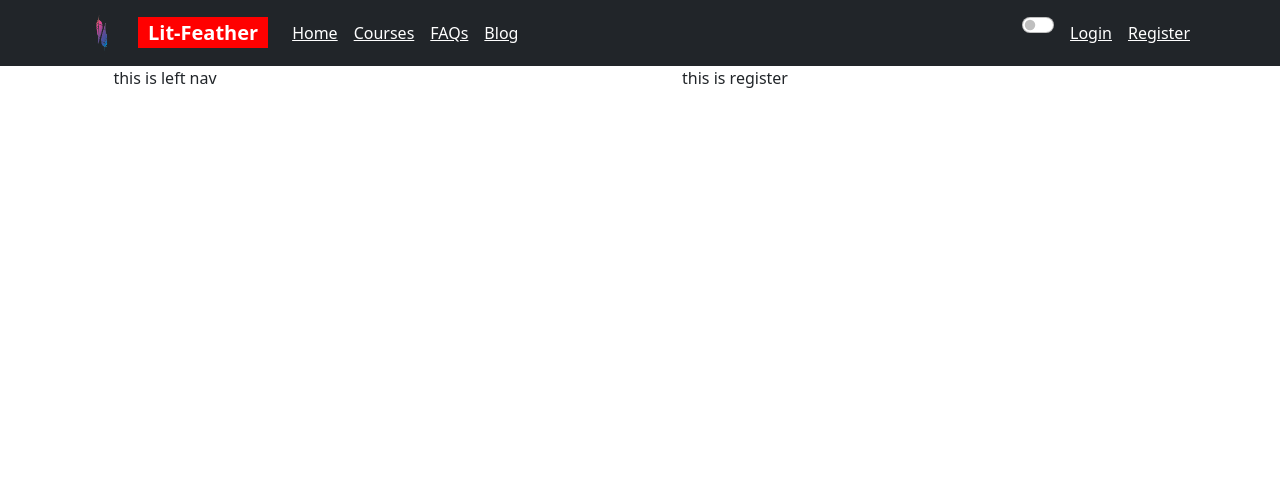
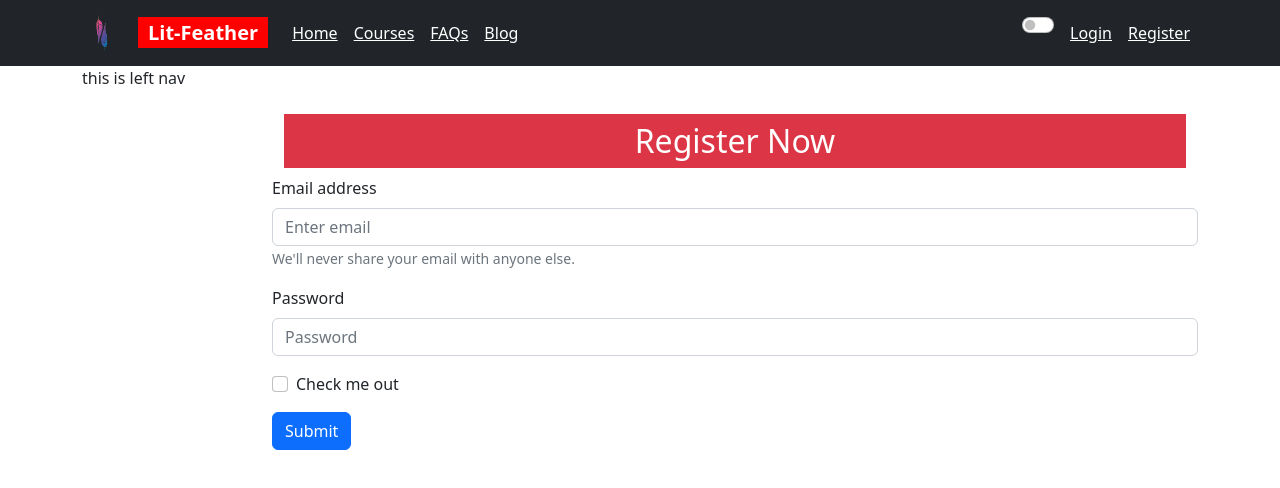
Before and after one commit to rubayetseason/lit-feather-client, a React (Create React App) app: page /register in a window 1280 px wide. Shown: the top 488 px of the page. Built offline with nearby package versions, Linux system fonts and the light colour scheme.

Commit message:
basic login and registration page created

```diff
--- a/src/App.js
+++ b/src/App.js
@@ -1,11 +1,10 @@
 import './App.css';
-import Header from './pages/shared/Header';
 import { RouterProvider } from 'react-router-dom';
 import { router } from './Routes/Routes';
 
 function App() {
   return (
-    <div className="App">
+    <div>
       <RouterProvider router={router}></RouterProvider>
     </div>
   );
--- a/src/pages/components/Blog.js
+++ b/src/pages/components/Blog.js
@@ -5,7 +5,7 @@ import Accordion from 'react-bootstrap/Accordion';
 const Blog = () => {
   return (
     <Container>
-      <h2 className='mt-5 bg-danger text-white py-2'>General questions</h2>
+      <h2 className='mt-5 bg-danger text-white py-2  text-center'>General questions</h2>
       <div className='mt-4'>
         <Accordion>
           <Accordion.Item eventKey="0">
--- a/src/pages/components/FAQ.js
+++ b/src/pages/components/FAQ.js
@@ -5,7 +5,7 @@ import { SlQuestion } from "react-icons/sl";
 const FAQ = () => {
   return (
     <Container>
-      <h2 className='mt-5 bg-danger text-white py-2'>Frequently asked questions</h2>
+      <h2 className='mt-5 bg-danger text-white py-2 text-center'>Frequently asked questions</h2>
       <div>
         <h5><SlQuestion /> What is the purpose of Lit-feather?
         </h5>
--- a/src/pages/components/Home.js
+++ b/src/pages/components/Home.js
@@ -12,24 +12,24 @@ const Home = () => {
                 <Col lg='6'>
                     <Lottie animationData={reader} loop={true} /></Col>
                 <Col lg='6'>
-                    <h2 className='bg-danger text-white mt-4'>Welcome to Lit Feather</h2>
-                    <h5 className='mt-4'> Everything you need for everything you read.</h5>
-                    <div><p className='fw-light mt-4'>
+                    <h2 className='bg-danger text-white mt-4 py-1  text-center'>Welcome to Lit Feather</h2>
+                    <h5 className='mt-4  text-center'> Everything you need for everything you read.</h5>
+                    <div><p className='fw-light mt-4  text-center'>
                         Welcome to our site where you find can your desired literature topics and courses which are relied by millions of students.
                     </p>
                     </div>
-                    <div className="mb-4">
+                    <div className="mb-4  text-center">
                         <button className='btn btn-danger rounded-pill py-2 px-4 fw-semibold mt-4'>
                             Our Courses <FaArrowRight />
                         </button>
-                        <h6 className="mt-4">Find us on</h6>
-                        <div>
+                        <h6 className="mt-4  text-center">Find us on</h6>
+                        <div className='text-center'>
                             <FaFacebook className='me-2' /> <FaYoutube className='me-2' /> <FaInstagram className="me-2" /> <FaFacebookMessenger />
                         </div>
 
                     </div>
                     <hr />
-                    <div>
+                    <div className='text-center'>
                         <div className="d-flex justify-content-around mt-4">
                             <div>
                                 <div>
--- a/src/pages/components/Login.js
+++ b/src/pages/components/Login.js
@@ -1,9 +1,34 @@
 import React from 'react';
+import { Container } from 'react-bootstrap';
+import Button from 'react-bootstrap/Button';
+import Form from 'react-bootstrap/Form';
 
 const Login = () => {
     return (
         <div>
-            this is login
+            <Container>
+            <h2 className='mt-5 bg-danger text-white py-2 text-center'>Login Now</h2>
+            </Container>
+            <Form>
+      <Form.Group className="mb-3" controlId="formBasicEmail">
+        <Form.Label>Email address</Form.Label>
+        <Form.Control type="email" placeholder="Enter email" />
+        <Form.Text className="text-muted">
+          We'll never share your email with anyone else.
+        </Form.Text>
+      </Form.Group>
+
+      <Form.Group className="mb-3" controlId="formBasicPassword">
+        <Form.Label>Password</Form.Label>
+        <Form.Control type="password" placeholder="Password" />
+      </Form.Group>
+      <Form.Group className="mb-3" controlId="formBasicCheckbox">
+        <Form.Check type="checkbox" label="Check me out" />
+      </Form.Group>
+      <Button variant="primary" type="submit">
+        Submit
+      </Button>
+    </Form>
         </div>
     );
 };
--- a/src/pages/components/Register.js
+++ b/src/pages/components/Register.js
@@ -1,9 +1,34 @@
 import React from 'react';
+import { Container } from 'react-bootstrap';
+import Button from 'react-bootstrap/Button';
+import Form from 'react-bootstrap/Form';
 
 const Register = () => {
     return (
         <div>
-            this is register
+            <Container>
+                <h2 className='mt-5 bg-danger text-white py-2  text-center'>Register Now</h2>
+            </Container>
+            <Form>
+                <Form.Group className="mb-3" controlId="formBasicEmail">
+                    <Form.Label>Email address</Form.Label>
+                    <Form.Control type="email" placeholder="Enter email" />
+                    <Form.Text className="text-muted">
+                        We'll never share your email with anyone else.
+                    </Form.Text>
+                </Form.Group>
+
+                <Form.Group className="mb-3" controlId="formBasicPassword">
+                    <Form.Label>Password</Form.Label>
+                    <Form.Control type="password" placeholder="Password" />
+                </Form.Group>
+                <Form.Group className="mb-3" controlId="formBasicCheckbox">
+                    <Form.Check type="checkbox" label="Check me out" />
+                </Form.Group>
+                <Button variant="primary" type="submit">
+                    Submit
+                </Button>
+            </Form>
         </div>
     );
 };
```
